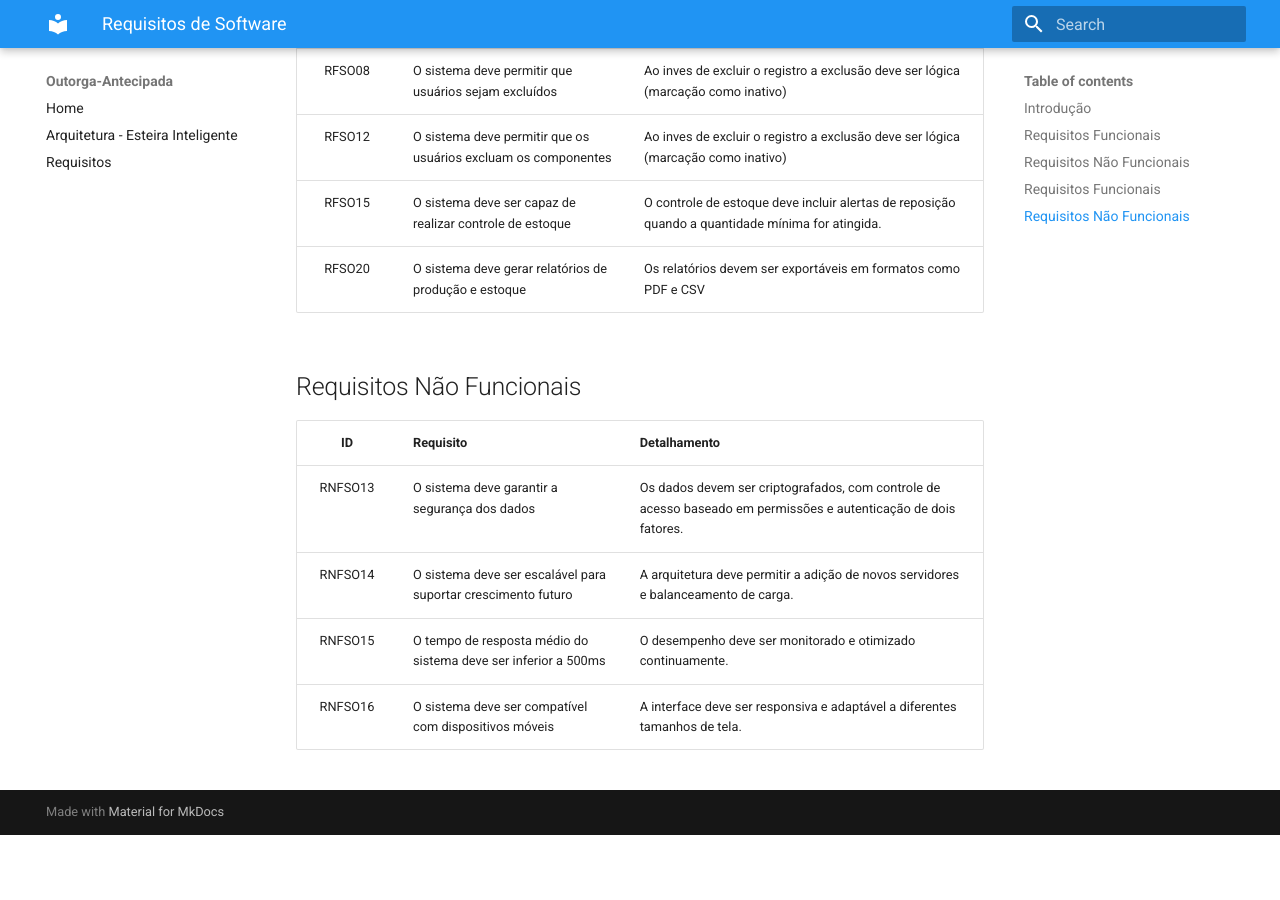
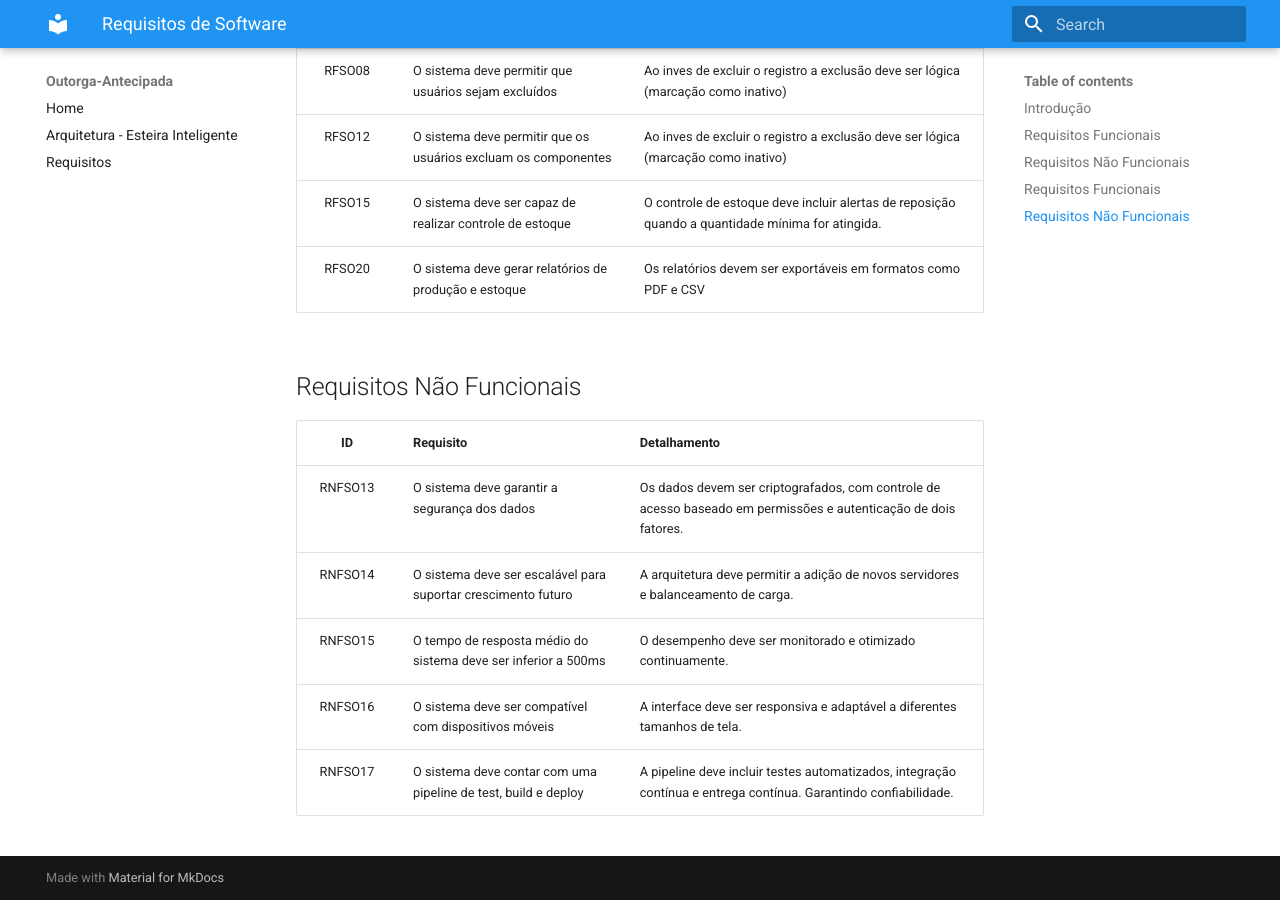
Before and after one commit to fga-eps-mds/2024.2-Outorga-Antecipada, an MkDocs documentation site: the page built from docs/requisitos.md, in a window 1280 px wide and 900 px high, scrolled down 3554 px. Built offline with MkDocs 1.6.1 and Material for MkDocs 9.7.7, drawn with Linux system fonts in a browser that asks for light colours; before the commit the page ends 4389 px from its top, so only the background shows below that.

Commit message:
docs: adiciona requisito nao funcional

```diff
--- a/docs/requisitos.md
+++ b/docs/requisitos.md
@@ -76,3 +76,4 @@ Refinamento sobre requisitos funcionais e não funcionais:
 | RNFSO14 | O sistema deve ser escalável para suportar crescimento futuro                                  | A arquitetura deve permitir a adição de novos servidores e balanceamento de carga.                                 |
 | RNFSO15 | O tempo de resposta médio do sistema deve ser inferior a 500ms                                 | O desempenho deve ser monitorado e otimizado continuamente.                                                        |
 | RNFSO16 | O sistema deve ser compatível com dispositivos móveis                                          | A interface deve ser responsiva e adaptável a diferentes tamanhos de tela.                                         |
+| RNFSO17 | O sistema deve contar com uma pipeline de test, build e deploy                                 | A pipeline deve incluir testes automatizados, integração contínua e entrega contínua. Garantindo confiabilidade.   |
```
